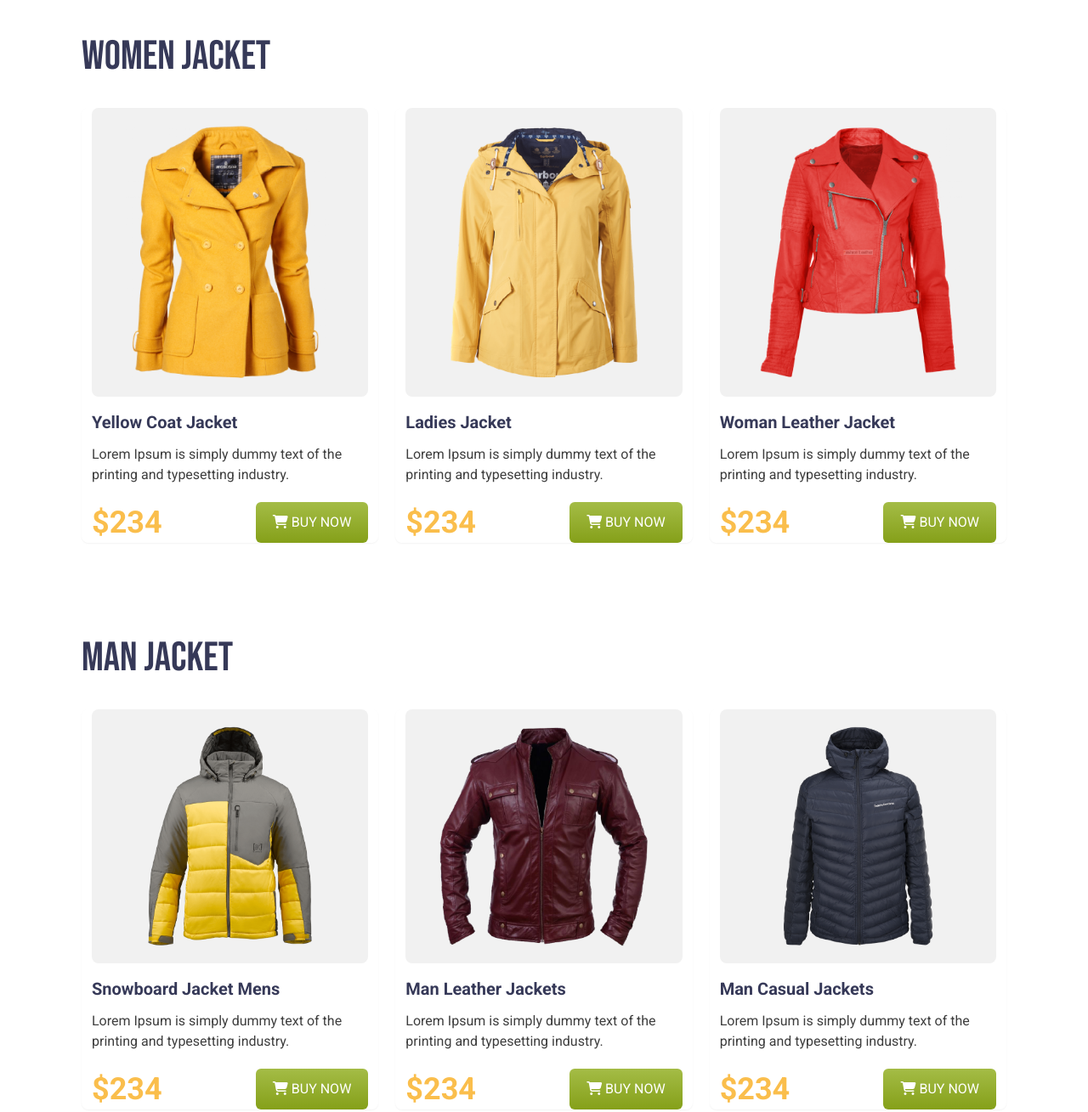
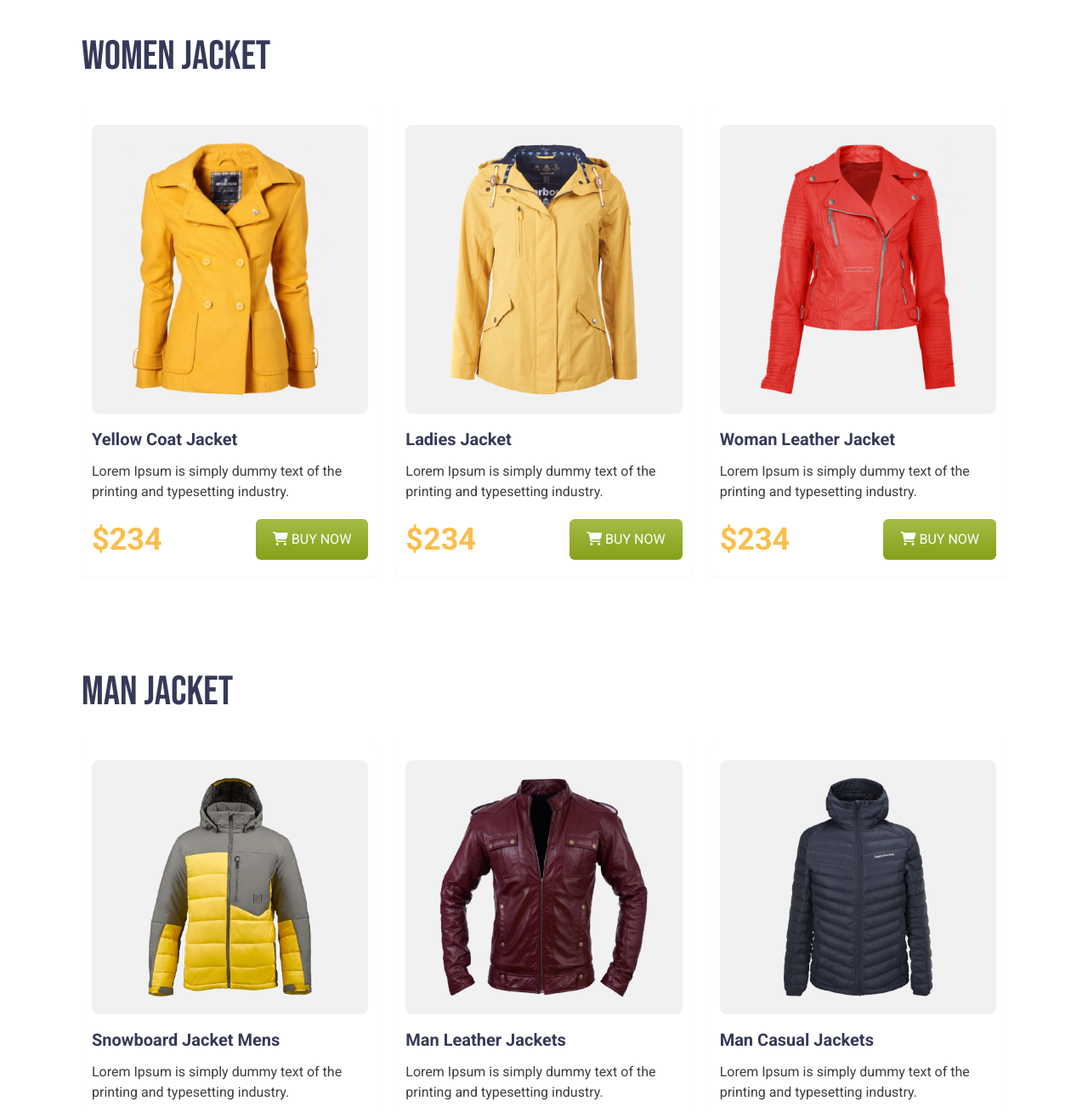
Before and after one commit to coder-showkat/penguin-fashion, a plain HTML site: page index.html in a window 1280 px wide. Shown: the part 780-2089 px from the top of the page at 85% size. Drawn offline with nearby package versions, Linux system fonts and the light colour scheme.

Commit message:
added padding in card

```diff
--- a/index.html
+++ b/index.html
@@ -82,7 +82,7 @@
         <section class="mt-28">
             <h1 class="text-primary font-bebas text-5xl mb-9">Women Jacket</h1>
             <div class="grid grid-cols-1 md:grid-cols-2 lg:grid-cols-3 gap-5">
-                <div class="shadow-sm rounded-lg overflow-hidden px-3">
+                <div class="shadow-sm rounded-lg overflow-hidden px-3 py-5">
                     <div class="bg-[#f1f1f1] py-5 px-10 mb-4 rounded-lg">
                         <img src="images/jacket-1.png" alt="" class="w-full">
                     </div>
@@ -96,7 +96,7 @@
                                 class="fa-solid fa-cart-shopping"></i> Buy Now</button>
                     </div>
                 </div>
-                <div class="shadow-sm rounded-lg overflow-hidden px-3">
+                <div class="shadow-sm rounded-lg overflow-hidden px-3 py-5">
                     <div class="bg-[#f1f1f1] py-5 px-10 mb-4 rounded-lg">
                         <img src="images/jacket-2.png" alt="" class="w-full">
                     </div>
@@ -110,7 +110,7 @@
                                 class="fa-solid fa-cart-shopping"></i> Buy Now</button>
                     </div>
                 </div>
-                <div class="shadow-sm rounded-lg overflow-hidden px-3">
+                <div class="shadow-sm rounded-lg overflow-hidden px-3 py-5">
                     <div class="bg-[#f1f1f1] py-5 px-10 mb-4 rounded-lg">
                         <img src="images/jacket-3.png" alt="" class="w-full">
                     </div>
@@ -132,7 +132,7 @@
         <section class="mt-28">
             <h1 class="text-primary font-bebas text-5xl mb-9">Man Jacket</h1>
             <div class="grid grid-cols-1 md:grid-cols-2 lg:grid-cols-3 gap-5">
-                <div class="shadow-sm rounded-lg overflow-hidden px-3">
+                <div class="shadow-sm rounded-lg overflow-hidden px-3 py-5">
                     <div class="bg-[#f1f1f1] py-5 px-10 mb-4 rounded-lg">
                         <img src="images/jacket-4.png" alt="" class="w-full">
                     </div>
@@ -146,7 +146,7 @@
                                 class="fa-solid fa-cart-shopping"></i> Buy Now</button>
                     </div>
                 </div>
-                <div class="shadow-sm rounded-lg overflow-hidden px-3">
+                <div class="shadow-sm rounded-lg overflow-hidden px-3 py-5">
                     <div class="bg-[#f1f1f1] py-5 px-10 mb-4 rounded-lg">
                         <img src="images/jacket-5.png" alt="" class="w-full">
                     </div>
@@ -160,7 +160,7 @@
                                 class="fa-solid fa-cart-shopping"></i> Buy Now</button>
                     </div>
                 </div>
-                <div class="shadow-sm rounded-lg overflow-hidden px-3">
+                <div class="shadow-sm rounded-lg overflow-hidden px-3 py-5">
                     <div class="bg-[#f1f1f1] py-5 px-10 mb-4 rounded-lg">
                         <img src="images/jacket-6.png" alt="" class="w-full">
                     </div>
```
